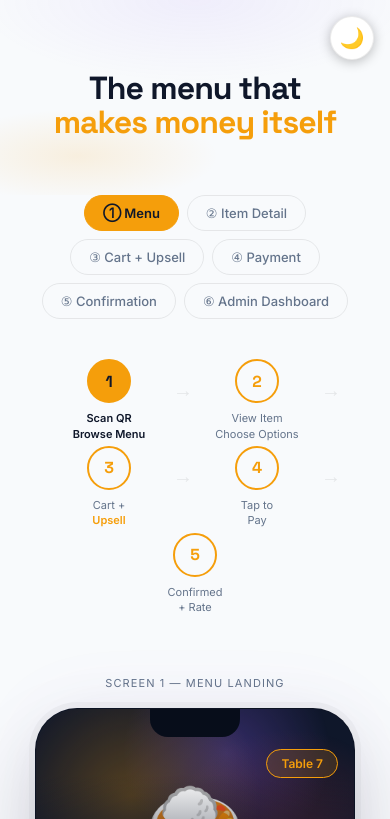
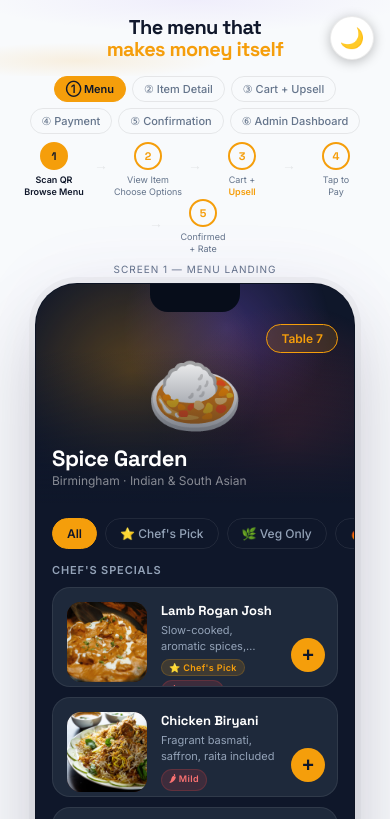
Before and after one commit to kishore0549/tableturn-demo, a website: page public/index.html in a window 390 px wide. Shown: the top 819 px of the page. Drawn offline with Linux system fonts and the light colour scheme; grey boxes are pictures that could not be loaded.

Commit message:
Shrink header chrome so phone fits in single viewport without scrolling
- Hero: padding 72px→16px top, reduced h1 font-size, smaller margins
- Hero tag: padding/margin halved
- Screen tabs: padding 40px→8px bottom, tab pill smaller (5px 11px)
- Flow steps: margin 60px→8px, step width 120px→76px, num circle 44px→28px
- Flow labels: 11px→9px, arrows smaller
- Demo stage: bottom padding 80px→20px, phone-label margin halved

Co-Authored-By: Claude Sonnet 4.6 <noreply@anthropic.com>

```diff
--- a/public/index.html
+++ b/public/index.html
@@ -100,7 +100,7 @@ body {
 /* ── HERO ── */
 .hero {
   text-align: center;
-  padding: 72px 20px 40px;
+  padding: 16px 20px 10px;
   position: relative;
   overflow: hidden;
 }
@@ -118,31 +118,31 @@ body {
     radial-gradient(ellipse 60% 40% at 20% 80%, rgba(245,158,11,0.12) 0%, transparent 60%);
 }
 .hero-tag {
-  display:inline-flex; align-items:center; gap:8px;
+  display:inline-flex; align-items:center; gap:6px;
   background: rgba(245,158,11,0.10); border: 1px solid rgba(245,158,11,0.25);
-  border-radius:100px; padding:6px 16px;
-  font-size:12px; letter-spacing:0.08em; color: var(--lime);
-  text-transform:uppercase; margin-bottom:24px;
+  border-radius:100px; padding:4px 12px;
+  font-size:10px; letter-spacing:0.08em; color: var(--lime);
+  text-transform:uppercase; margin-bottom:8px;
   backdrop-filter: blur(12px);
 }
 .hero-tag span { width:6px; height:6px; border-radius:50%; background:var(--lime); animation:pulse 2s infinite; }
 @keyframes pulse { 0%,100%{opacity:1;transform:scale(1)} 50%{opacity:0.4;transform:scale(0.8)} }
 .hero h1 {
   font-family:'Space Grotesk',sans-serif; font-weight:800;
-  font-size:clamp(32px,5vw,64px); line-height:1.05;
-  letter-spacing:-0.03em; margin-bottom:16px;
+  font-size:clamp(20px,3vw,34px); line-height:1.1;
+  letter-spacing:-0.03em; margin-bottom:6px;
   color: var(--text);
 }
 .hero h1 em { font-style:normal; color:var(--lime); }
-.hero p { color:var(--muted); font-size:16px; max-width:480px; margin:0 auto 40px; line-height:1.6; }
+.hero p { color:var(--muted); font-size:12px; max-width:480px; margin:0 auto 8px; line-height:1.4; }
 
 /* ── SCREEN TABS ── */
 .screen-tabs {
-  display:flex; gap:8px; justify-content:center; flex-wrap:wrap;
-  padding:0 20px 40px;
+  display:flex; gap:6px; justify-content:center; flex-wrap:wrap;
+  padding:0 16px 8px;
 }
 .tab {
-  padding:9px 18px; border-radius:100px; font-size:13px; font-weight:500;
+  padding:5px 11px; border-radius:100px; font-size:11px; font-weight:500;
   cursor:pointer; transition:all 0.2s;
   border:1.5px solid var(--border);
   background:transparent; color:var(--muted);
@@ -153,36 +153,36 @@ body {
 
 /* ── FLOW SECTION ── */
 .flow-section {
-  max-width:900px; margin:0 auto 60px; padding:0 24px;
+  max-width:900px; margin:0 auto 8px; padding:0 16px;
   text-align:center;
 }
-.flow-steps { display:flex; align-items:center; justify-content:center; flex-wrap:wrap; gap:4px; }
+.flow-steps { display:flex; align-items:center; justify-content:center; flex-wrap:wrap; gap:2px; }
 .flow-step {
-  display:flex; flex-direction:column; align-items:center; gap:8px;
-  width:120px;
+  display:flex; flex-direction:column; align-items:center; gap:4px;
+  width:76px;
 }
 .flow-num {
-  width:44px; height:44px; border-radius:50%;
+  width:28px; height:28px; border-radius:50%;
   border:2px solid var(--lime);
   display:flex; align-items:center; justify-content:center;
-  font-family:'Space Grotesk',sans-serif; font-size:16px; font-weight:800; color:var(--lime);
+  font-family:'Space Grotesk',sans-serif; font-size:11px; font-weight:800; color:var(--lime);
   transition: background 0.25s, color 0.25s;
 }
 .flow-step.active .flow-num { background:var(--lime); color:var(--navy); }
 .flow-step.active .flow-step-label { color:var(--text); font-weight:600; }
-.flow-step-label { font-size:11px; color:var(--muted); text-align:center; line-height:1.4; transition:color 0.25s; }
-.flow-arrow { color:var(--border); font-size:20px; margin-bottom:22px; }
+.flow-step-label { font-size:9px; color:var(--muted); text-align:center; line-height:1.3; transition:color 0.25s; }
+.flow-arrow { color:var(--border); font-size:14px; margin-bottom:10px; }
 
 /* ── PHONE FRAME ── */
 .demo-stage {
   display:flex; justify-content:center; align-items:flex-start;
-  gap:40px; padding:0 20px 80px; flex-wrap:wrap;
+  gap:24px; padding:0 20px 20px; flex-wrap:wrap;
 }
 .phone-wrap { position:relative; flex-shrink:0; }
 .phone-label {
-  text-align:center; margin-bottom:16px;
-  font-size:11px; letter-spacing:0.10em; text-transform:uppercase;
-  color:var(--muted); min-height:16px;
+  text-align:center; margin-bottom:6px;
+  font-size:10px; letter-spacing:0.10em; text-transform:uppercase;
+  color:var(--muted); min-height:14px;
 }
 .phone {
   width:320px; height:640px;
```
